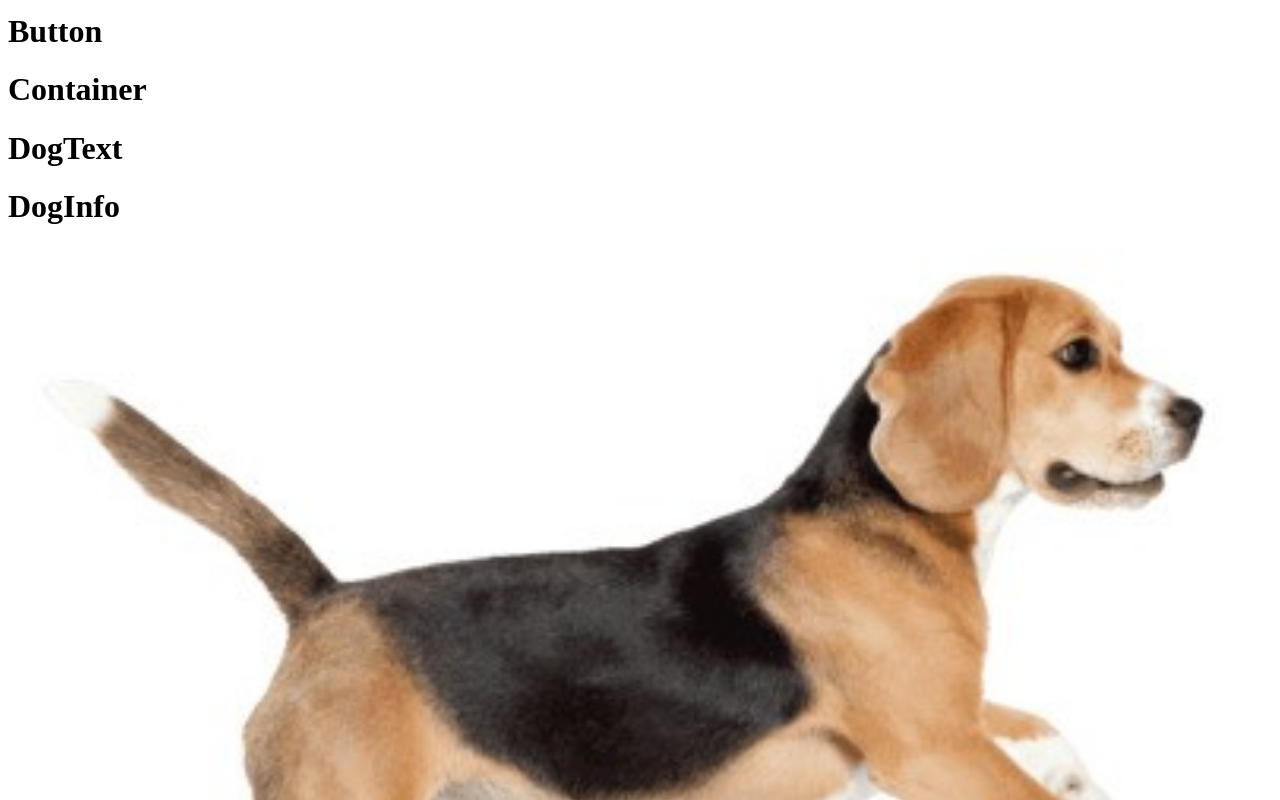
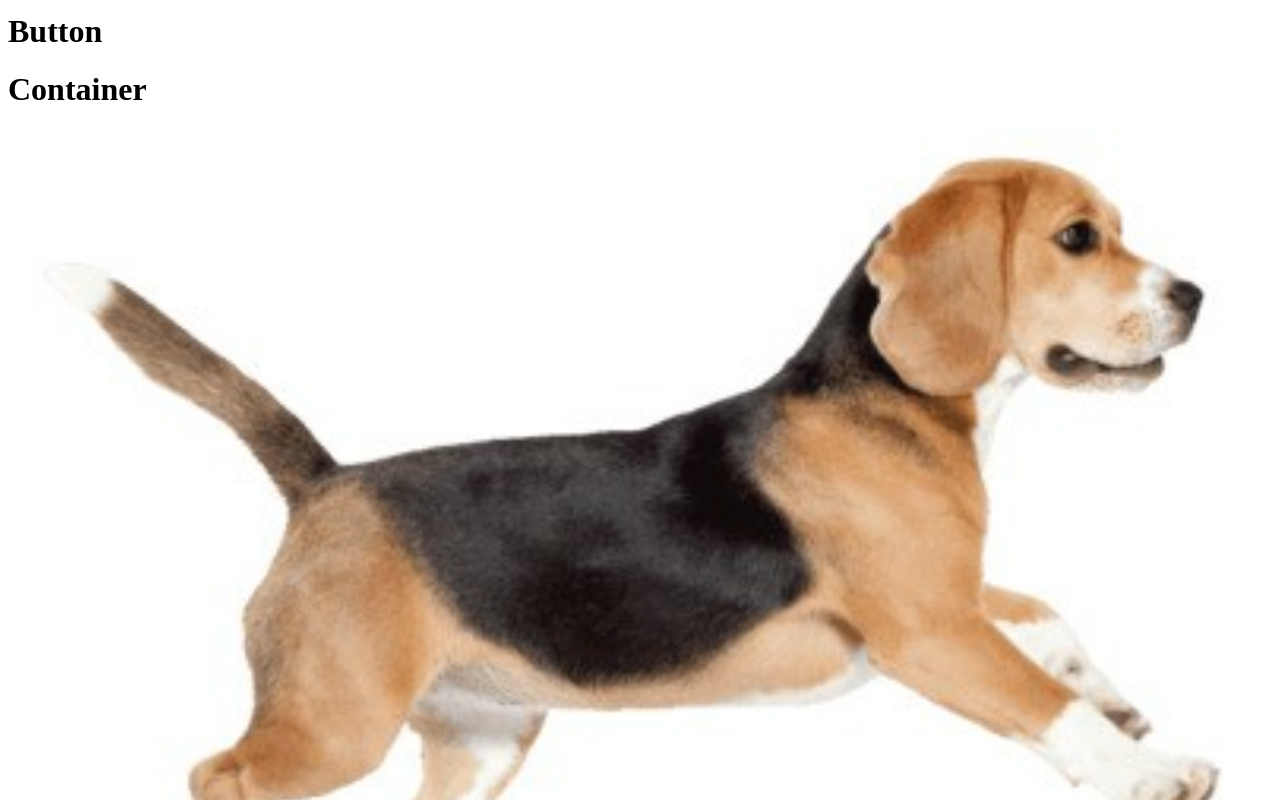
Before and after one commit to emmamariagaby/dawg-finder, a React app: page / in a window 1280 px wide. Shown: the part 380-1180 px from the top of the page. Built offline with nearby package versions, Linux system fonts and the light colour scheme.

Commit message:
setup DogInfo and shared interface props

```diff
--- a/src/components/DogInfo.tsx
+++ b/src/components/DogInfo.tsx
@@ -1,12 +1,22 @@
 import * as React from "react";
 
-class DogInfo extends React.Component {
-    render() {
-        return (
-          <h1> DogInfo </h1>
+import DogImage from "./DogImage";
+import DogText from "./DogText";
 
-        );
-    }
+export interface DogInfoProps {
+  breed?: string
+  dogType: string
+}
+
+class DogInfo extends React.Component<DogInfoProps, {}> {
+  render() {
+    return (
+      <>
+        <DogImage dogType={this.props.dogType} />
+        <DogText dogType={this.props.dogType} />
+      </>
+    );
+  }
 }
 
 export default DogInfo;
--- a/src/index.tsx
+++ b/src/index.tsx
@@ -20,9 +20,7 @@ ReactDOM.render(
         <Form />
         <Button />
         <Container />
-        <DogText />
-        <DogInfo />
-        <DogImage dogType="jakt" />
+        <DogInfo dogType="jakt" />
         <Footer />
     </>,
     document.getElementById("root")
```
